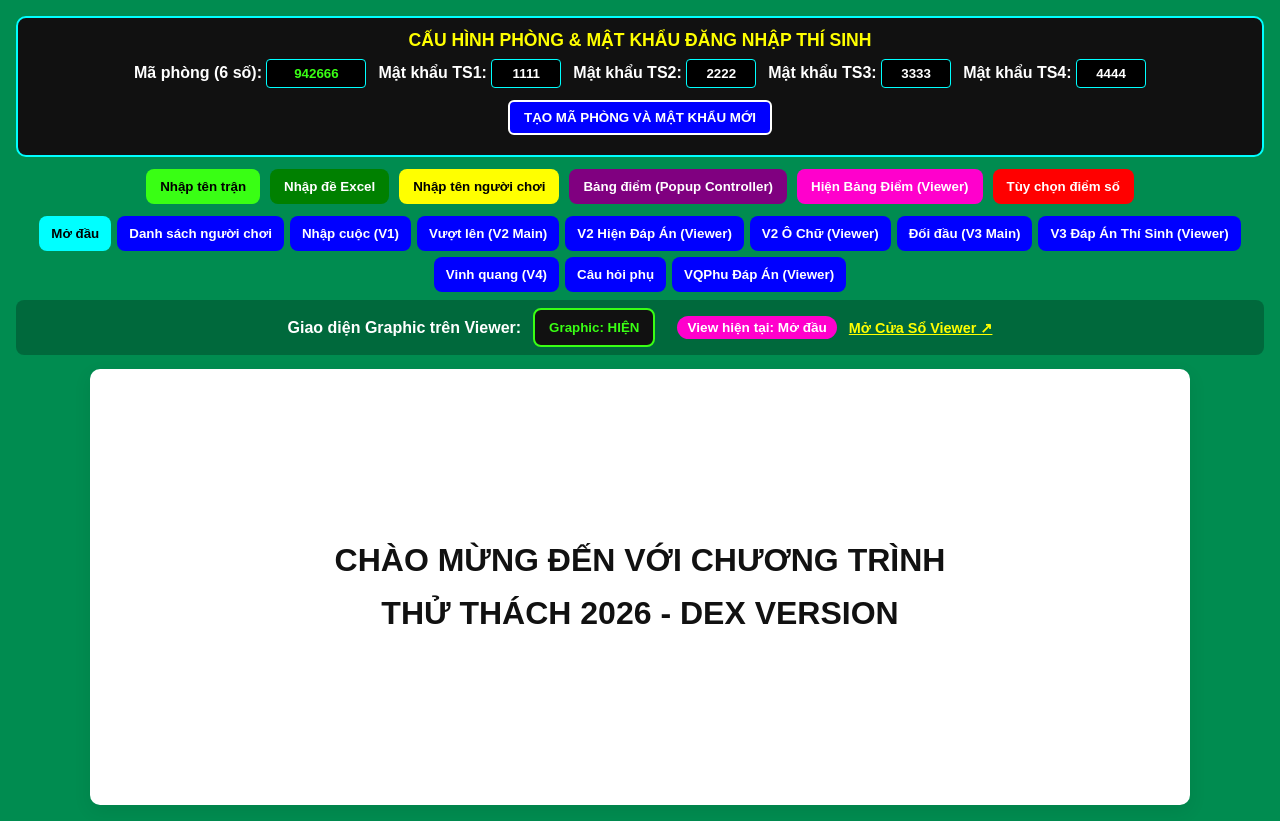
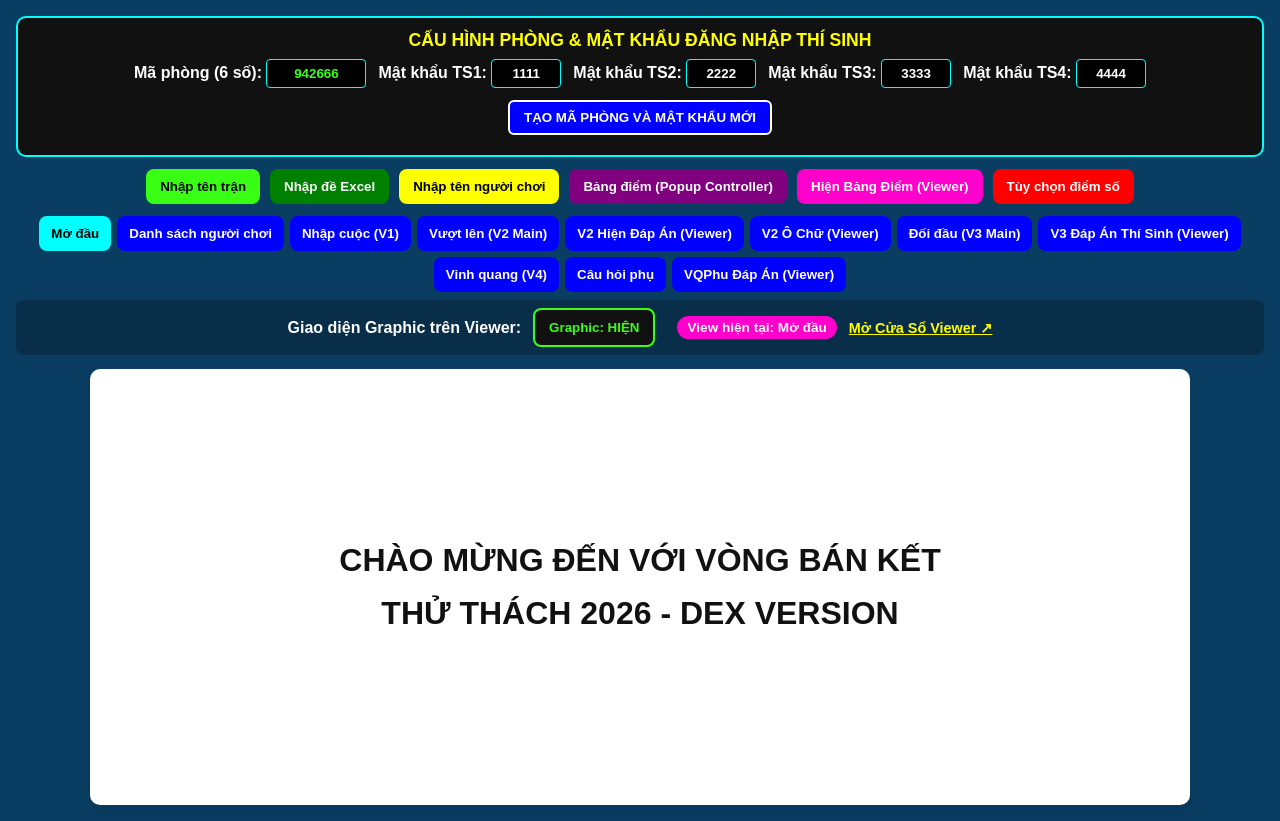
Before and after one commit to TaiNguyen304/TT2026Dex, a website: page Controller.html in a window 1280 px wide. Drawn offline with nearby package versions, Linux system fonts and the light colour scheme; a web font is replaced by a local one.

Commit message:
Update background color and opening titles

```diff
--- a/Controller.html
+++ b/Controller.html
@@ -48,7 +48,7 @@
 
         body {
             margin: 16px;
-            background-color: rgb(0, 140, 80);
+            background-color: #0A3D62;
             color: #111;
         }
 
@@ -713,14 +713,14 @@
         <!-- VIEW 1: OPENING -->
         <div id="view-opening" class="view-panel">
             <div class="opening-screen">
-                <div class="opening-title">CHÀO MỪNG ĐẾN VỚI CHƯƠNG TRÌNH</div>
+                <div class="opening-title">CHÀO MỪNG ĐẾN VỚI VÒNG BÁN KẾT</div>
                 <div class="opening-subtitle">THỬ THÁCH 2026 - DEX VERSION</div>
             </div>
         </div>
 
         <!-- VIEW 2: PLAYERS LIST -->
         <div id="view-players" class="view-panel hidden">
-            <h2 id="matchNameDisplay" class="match-name-header">THỬ THÁCH 2026 - LƯỢT X(BẢNG Y)</h2>
+            <h2 id="matchNameDisplay" class="match-name-header">THỬ THÁCH 2026 - BÁN KẾT X</h2>
             <div class="players-list" id="playersListArea"></div>
             <div class="controls" style="margin-top:20px; justify-content:center; gap:12px; flex-wrap:wrap;">
                 <button id="btnToggleP0" style="background:var(--blue); color:white;" onclick="togglePlayerVisibility(0)">Hiện Player 1</button>
```
